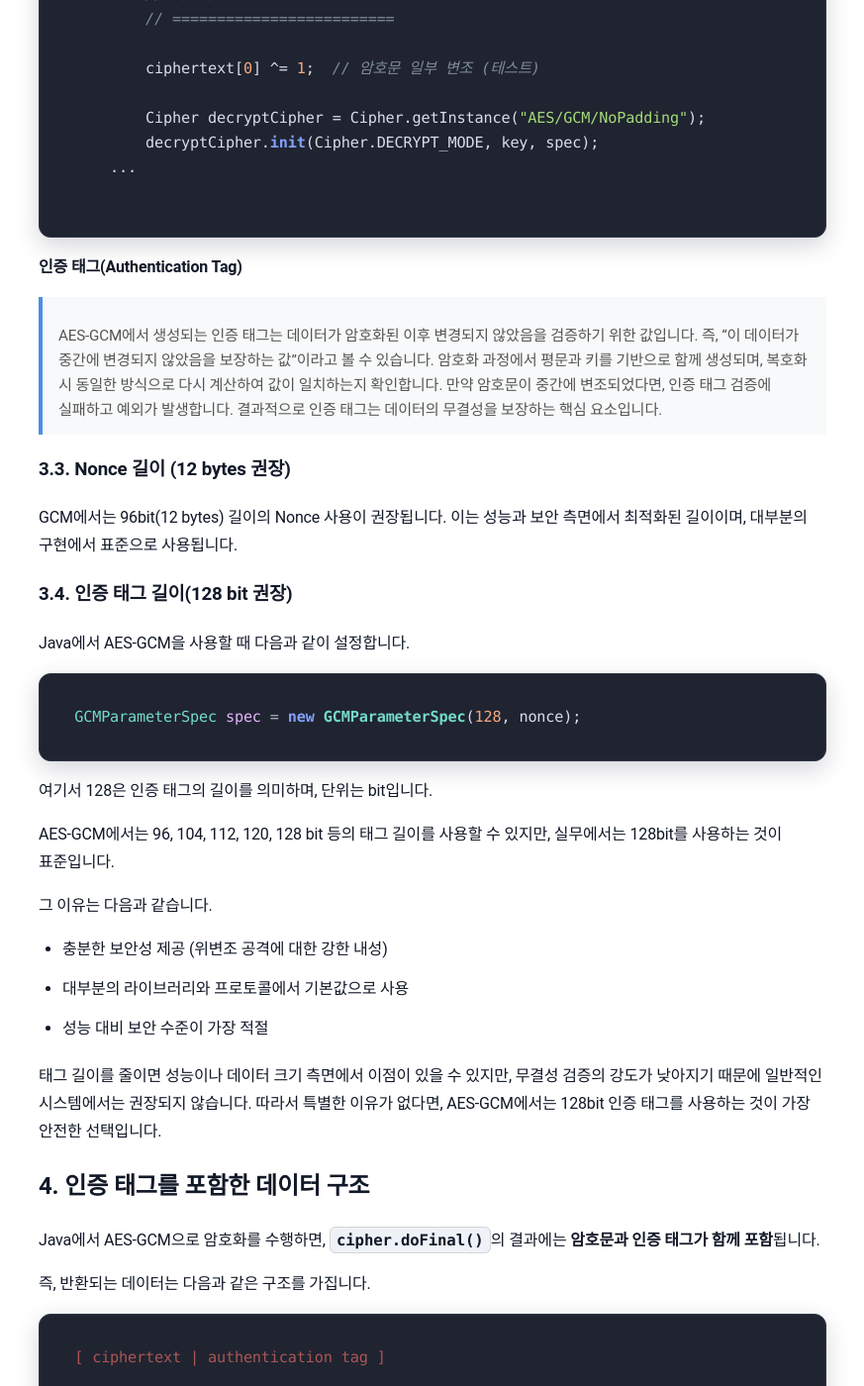
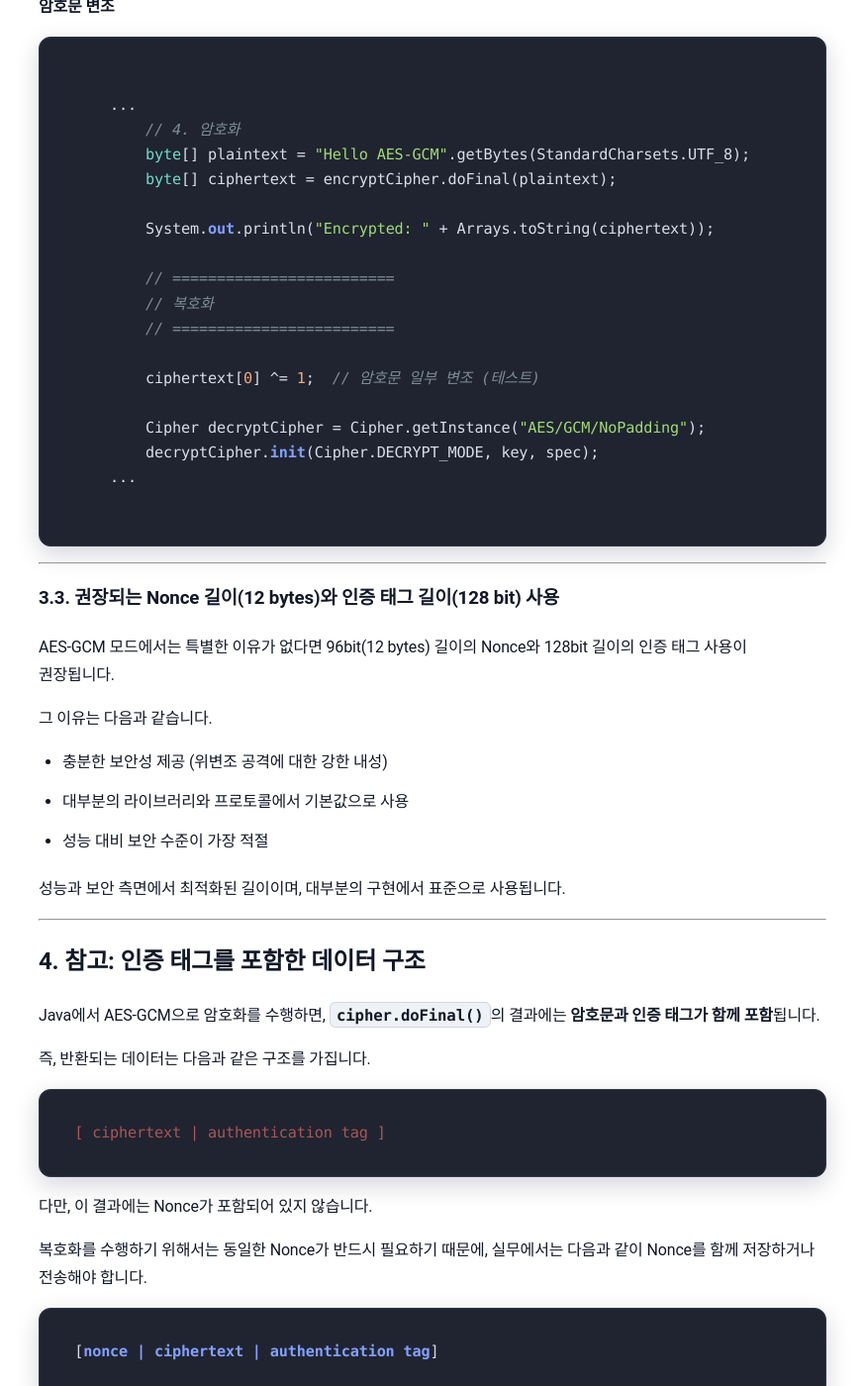
Before and after one commit to sanghoon-lee/sanghoon-lee.github.io, a Jekyll site: the page built from _posts/2026-03-21-java-aes-gcm.md, in a window 1280 px wide and 1400 px high, scrolled down 4210 px. Shown: the whole window at 99% size, without its empty margins (203-1076 px from the left). Built offline with Jekyll 4.4.1, drawn with Linux system fonts in a browser that asks for light colours; nearby versions of some CDN libraries; comment, search, counter and statistics services are not loaded; some of the changed text lies outside the part shown.

Commit message:
aes 포스팅 수정/보완

````diff
--- a/_posts/2026-03-21-java-aes-gcm.md
+++ b/_posts/2026-03-21-java-aes-gcm.md
@@ -1,15 +1,21 @@
 ---
 layout: post
-title: "[학습기록] Java에서 AES-GCM 안전하게 구현하기: 실수하기 쉬운 4가지"
+title: "[학습기록] Java에서 AES-GCM 안전하게 사용하는 방법: 실수하기 쉬운 4가지"
 date: 2026-03-21
+description: Java를 기준으로 AES-GCM을 안전하게 사용하는 방법을 정리한 포스팅입니다.
+image: /assets/images/lock.png
 categories: 학습기록
 ---
 
-이번 포스팅은 Java를 기준으로 AES-GCM을 안전하게 사용하는 방법을 정리한 글입니다.
+AES-GCM 모드는 강력한 암호화 방식입니다. 하지만 잘못된 사용은 심각한 보안 취약점으로 이어질 수 있습니다.
 
-## 1. AES-GCM 기본 구조
+가장 중요한 것은 올바르게 사용하는 것입니다.
 
-AES-GCM은 다음과 같은 요소로 구성됩니다.
+---
+
+## 1. 기본 구조
+
+AES-GCM 모드는 다음과 같은 요소로 구성됩니다.
 
 * Key: 암호화에 사용하는 비밀키
 * Nonce(Initial Value for Counter): 한 번만 사용하는 초기값
@@ -17,11 +23,13 @@ AES-GCM은 다음과 같은 요소로 구성됩니다.
 * Ciphertext: 암호화 결과(암호문)
 * Authentication Tag: 무결성 검증 값
 
-AES-GCM은 데이터를 단순히 암호화하는 것이 아니라, 암호화와 동시에 무결성까지 검증할 수 있는 AEAD 방식입니다. 즉, 복호화 과정에서 데이터가 변경되었는지도 함께 확인할 수 있습니다.
+암호화와 동시에 무결성까지 검증할 수 있는 AEAD 방식이기 때문에, 복호화 과정에서 데이터가 변경되었는지도 함께 확인할 수 있습니다.
 
-## 2. Java에서 AES-GCM 구현
+---
 
-Java에서는 `Cipher` 클래스를 이용해 AES-GCM을 구현할 수 있습니다.
+## 2. 예제 코드
+
+다음은 AES-GCM 암호화 모드를 사용하는 방법을 보여주기 위해 Java로 작성한 예제 코드입니다.
 
 ```java
 import javax.crypto.Cipher;
@@ -81,18 +89,23 @@ public class AesGcmExample {
 }
 ```
 
-## 3. AES-GCM 사용 시 주의사항
+---
 
-AES-GCM을 사용할 때 가장 중요한 것은 올바르게 사용하는 것입니다.
+## 3. 주의사항
 
-다음은 실무에서 반드시 지켜야 할 핵심 사항입니다.
+AES-GCM 모드를 언잔하게 사용하기 위해서 다음 세 가지는 반드시 지켜야 합니다.
+
+* Nonce 재사용 금지
+* 인증 태그 검증 필수
+* 권장되는 Nonce 길이(12 bytes)와 인증 태그 길이(128 bit) 사용
+
+---
 
 ### 3.1. Nonce 재사용 금지
 
 같은 키에서 동일한 Nonce를 절대 재사용하면 안 됩니다.
 
-Nonce가 재사용되면 동일한 키스트림이 생성되며,
-암호문을 통해 평문 간의 관계가 노출될 수 있습니다.
+Nonce가 재사용되면 동일한 키스트림이 생성되며, 암호문을 통해 평문 간의 관계가 노출될 수 있습니다.
 
 이는 암호화 자체가 무력화되는 수준의 심각한 문제입니다.
 
@@ -107,12 +120,17 @@ new SecureRandom().nextBytes(nonce);
 byte[] nonce = new byte[12]; // 항상 동일한 값
 ```
 
+---
+
 ### 3.2. 인증 태그 검증 필수
 
-AES-GCM에서는 복호화 과정에서 인증 태그 검증이 자동으로 수행됩니다.
+AES-GCM 모드의 복호화 과정에서 인증 태그 검증이 자동으로 수행됩니다.
 
-만약, 데이터가 변조되었다면 `AEADBadTagException`이 발생합니다. 이 경우 해당 데이터는 신뢰할 수 없는 데이터로 간주해야 합니다.
-따라서 이 예외를 반드시 처리해야 하며, 단순히 무시하거나 복호화를 계속 진행해서는 안 됩니다.
+> AES-GCM에서 생성되는 인증 태그는 데이터가 암호화된 이후 변경되지 않았음을 검증하기 위한 값입니다.
+
+Java에서는 복호화 과정에서 데이터 변조가 감지되면 **AEADBadTagException**이 발생합니다.
+
+이 예외가 발생하면 신뢰할 수 없는 데이터에 해당되기 때문에, 무시하거나 복호화를 계속 진행해서는 안 됩니다.
 
 **올바른 사용법**
 ```java
@@ -137,10 +155,9 @@ cipher.init(Cipher.DECRYPT_MODE, key, spec);
 byte[] decrypted = cipher.doFinal(ciphertext);
 ```
 
-AES-GCM은 암호문뿐 아니라 인증 태그까지 함께 검증하기 때문에, 암호문이 조금이라도 변경되면 복호화에 실패합니다.
+예제 코드(AesGcmExample 클래스)의 코드 일부를 아래와 같이 수정해서 변조된 암호문을 복호화하면 **AEADBadTagException** 예외가 발생하는 것을 확인할 수 있습니다.
 
-실제로 위에서 예제로 보여줬던 AesGcmExample 클래스의 코드 일부를 아래와 같이 수정해서 암호문을 변조해보면, `AEADBadTagException` 예외가 발생하는 것을 확인할 수 있습니다.
-
+**암호문 변조**
 ```java
 
     ...
@@ -162,29 +179,11 @@ AES-GCM은 암호문뿐 아니라 인증 태그까지 함께 검증하기 때문
 
 ```
 
-**인증 태그(Authentication Tag)**
+---
 
-> AES-GCM에서 생성되는 인증 태그는 데이터가 암호화된 이후 변경되지 않았음을 검증하기 위한 값입니다.
-> 즉, “이 데이터가 중간에 변경되지 않았음을 보장하는 값”이라고 볼 수 있습니다.
-> 암호화 과정에서 평문과 키를 기반으로 함께 생성되며, 복호화 시 동일한 방식으로 다시 계산하여 값이 일치하는지 확인합니다.
-> 만약 암호문이 중간에 변조되었다면, 인증 태그 검증에 실패하고 예외가 발생합니다. 결과적으로 인증 태그는 데이터의 무결성을 보장하는 핵심 요소입니다.
+### 3.3. 권장되는 Nonce 길이(12 bytes)와 인증 태그 길이(128 bit) 사용
 
-### 3.3. Nonce 길이 (12 bytes 권장)
-
-GCM에서는 96bit(12 bytes) 길이의 Nonce 사용이 권장됩니다. 이는 성능과 보안 측면에서 최적화된 길이이며, 대부분의 구현에서 표준으로 사용됩니다.
-
-### 3.4. 인증 태그 길이(128 bit 권장)
-
-Java에서 AES-GCM을 사용할 때 다음과 같이 설정합니다.
-
-```java
-GCMParameterSpec spec = new GCMParameterSpec(128, nonce);
-```
-
-여기서 128은 인증 태그의 길이를 의미하며, 단위는 bit입니다.
-
-AES-GCM에서는 96, 104, 112, 120, 128 bit 등의 태그 길이를 사용할 수 있지만,
-실무에서는 128bit를 사용하는 것이 표준입니다.
+AES-GCM 모드에서는 특별한 이유가 없다면 96bit(12 bytes) 길이의 Nonce와 128bit 길이의 인증 태그 사용이 권장됩니다.
 
 그 이유는 다음과 같습니다.
 
@@ -192,9 +191,11 @@ AES-GCM에서는 96, 104, 112, 120, 128 bit 등의 태그 길이를 사용할
 * 대부분의 라이브러리와 프로토콜에서 기본값으로 사용
 * 성능 대비 보안 수준이 가장 적절
 
-태그 길이를 줄이면 성능이나 데이터 크기 측면에서 이점이 있을 수 있지만, 무결성 검증의 강도가 낮아지기 때문에 일반적인 시스템에서는 권장되지 않습니다. 따라서 특별한 이유가 없다면, AES-GCM에서는 128bit 인증 태그를 사용하는 것이 가장 안전한 선택입니다.
+성능과 보안 측면에서 최적화된 길이이며, 대부분의 구현에서 표준으로 사용됩니다.
 
-## 4. 인증 태그를 포함한 데이터 구조
+---
+
+## 4. 참고: 인증 태그를 포함한 데이터 구조
 
 Java에서 AES-GCM으로 암호화를 수행하면, `cipher.doFinal()`의 결과에는 **암호문과 인증 태그가 함께 포함**됩니다.
 
@@ -214,7 +215,7 @@ Java에서 AES-GCM으로 암호화를 수행하면, `cipher.doFinal()`의 결과
 
 즉, 이 구조는 Java가 자동으로 만들어주는 것이 아니라, 복호화를 위해 개발자가 직접 구성해야 하는 데이터 포맷입니다.
 
-아래는 조금 더 실무적인 관점에서 AES-GCM을 어떻게 구현하는지 보여주는 코드입니다.
+다음은 조금 더 실무적인 관점에서 AES-GCM을 어떻게 구현하는지 보여주는 예제 코드입니다.
 
 ```java
 import javax.crypto.Cipher;
@@ -295,22 +296,12 @@ public class AesGcmPayloadExample {
 * ciphertext: 암호화된 데이터
 * authentication tag: 무결성 검증 값
 
-## 5. 정리
+---
 
-AES-GCM은 강력한 암호화 방식이지만,
-잘못된 사용은 심각한 보안 취약점으로 이어질 수 있습니다.
-
-특히 다음 네 가지는 반드시 지켜야 합니다.
-
-* Nonce는 절대 재사용하지 않는다
-* 인증 태그 검증을 반드시 수행한다
-* 권장되는 Nonce 길이(12 bytes)를 사용한다
-* 권장되는 인증 태그 길이(128 bit)를 사용한다
-
-이러한 기본 원칙만 지켜도 AES-GCM을 안전하게 사용할 수 있습니다.
-
-즉, AES-GCM의 안전성은 알고리즘 자체뿐 아니라 Nonce와 인증 태그를 어떻게 다루느냐에 달려 있습니다.
-
-## 관련 포스팅
+## 5. 관련 포스팅
 
 * [[학습기록] 대칭키 암호화 모드 비교: 실무에서 GCM을 선택해야 하는 이유](https://sanghoon-lee.github.io/2026/03/21/aes-gcm/)
+
+---
+
+#암호화 #AES #ECB #CBC #GCM #java
````
Also changed, not shown: _posts/2026-03-21-aes-gcm.md (+6 -0 lines).
